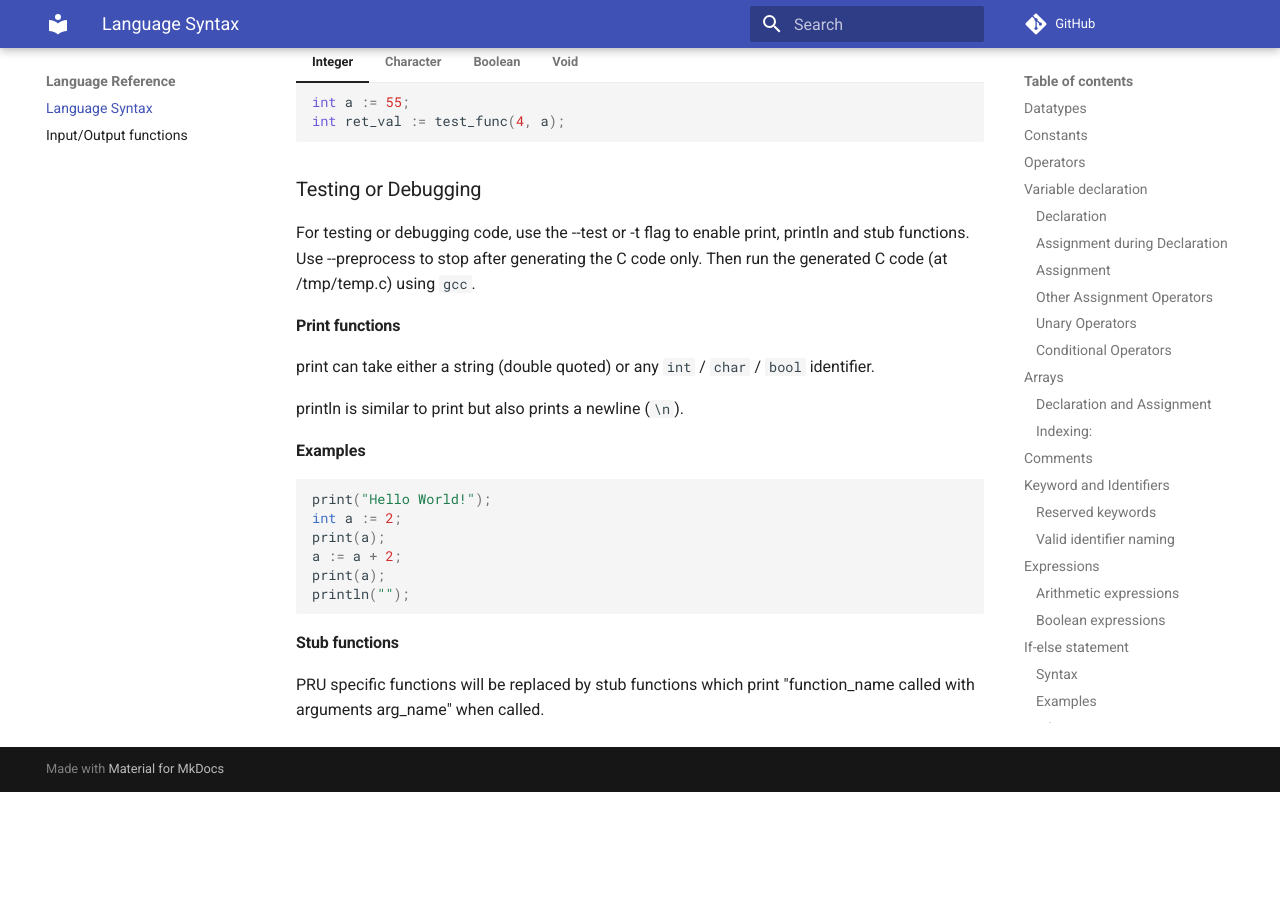
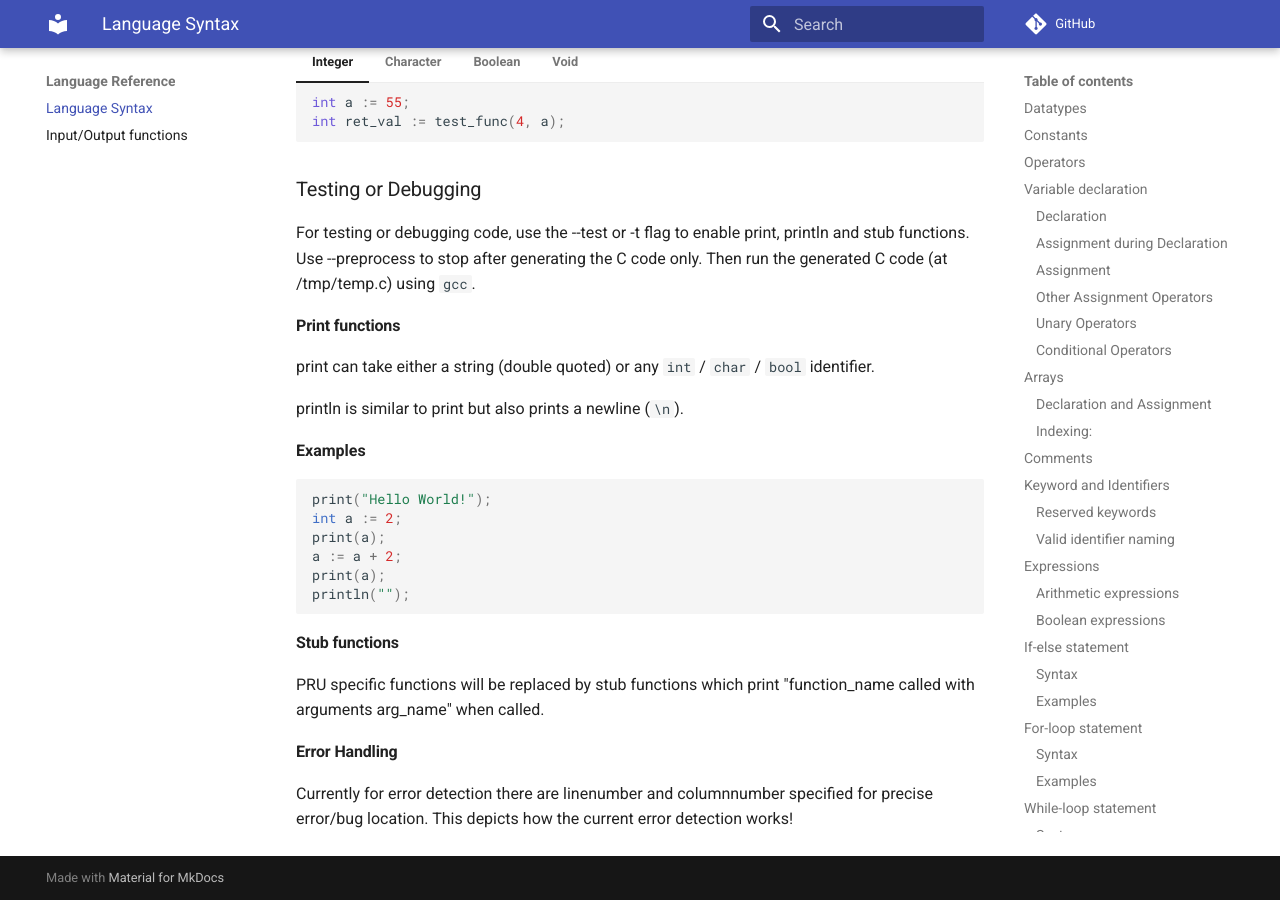
Before and after one commit to VedantParanjape/simpPRU, an MkDocs documentation site: the page built from docs/language-reference/language.md, in a window 1280 px wide and 900 px high, scrolled down 12997 px. Built offline with MkDocs 1.6.1 and Material for MkDocs 9.7.7, drawn with Linux system fonts in a browser that asks for light colours; comment, search, counter and statistics services are not loaded; before the commit the page ends 13789 px from its top, so only the background shows below that.

Commit message:
Added documentation of error handling and quit button feature

```diff
--- a/docs/language-reference/language.md
+++ b/docs/language-reference/language.md
@@ -653,3 +653,9 @@ println("");
 #### Stub functions
 
 PRU specific functions will be replaced by stub functions which print "function_name called with arguments arg_name" when called.
+
+#### Error Handling
+
+Currently for error detection there are linenumber and columnnumber specified for precise error/bug location.
+This depicts how the current error detection works!
+![](/images/column.png)
```
Also changed, not shown: docs/usage/usage-simppru-console.md (+5 -0 lines), docs/usage/images/column.png (added), docs/usage/images/quit.png (added).
